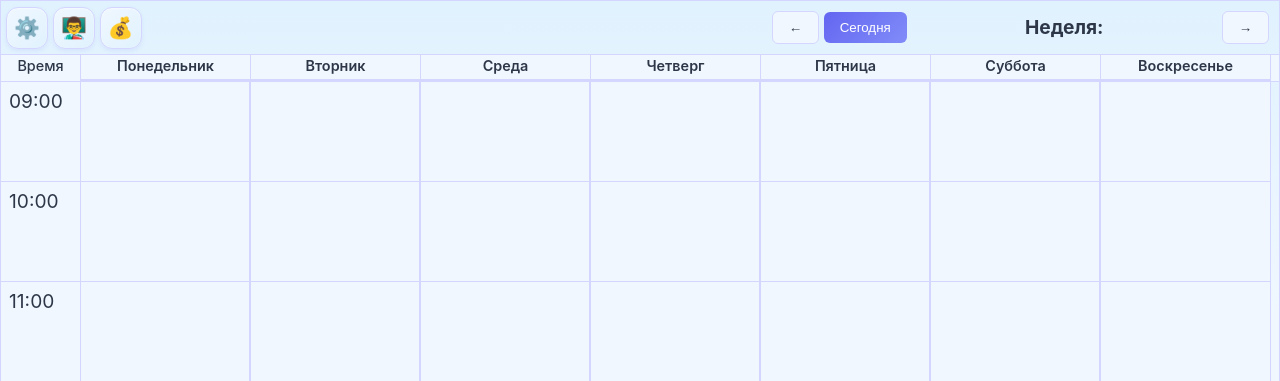
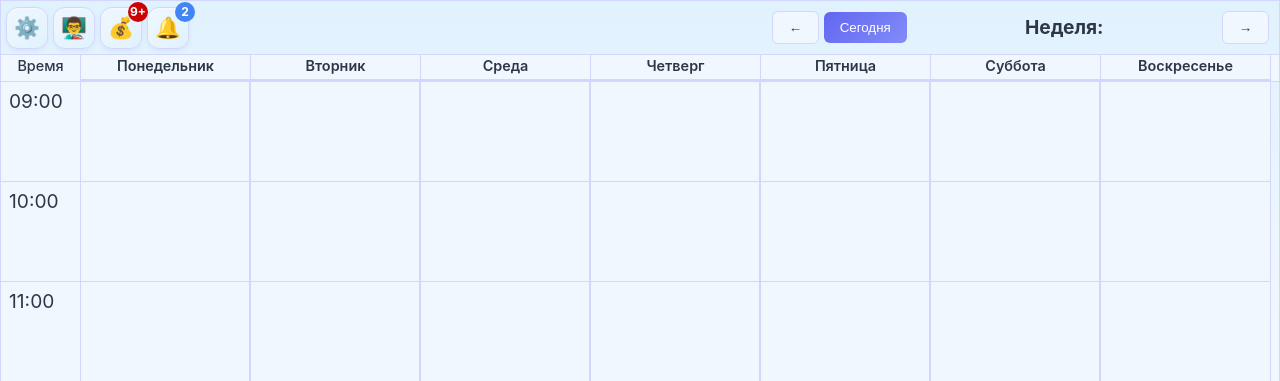
Before and after one commit to Picalfer/ScheduleDjangoApp, a Django app: page / in a window 1280 px wide. Shown: the part 56-437 px from the top of the page. Run offline with Django 5.2, Linux system fonts and the light colour scheme; the visitor is signed in with stand-in values (Sample User, id 1); data comes from the database, SQL or seed files in the repository; data that the repository does not hold is empty.

Commit message:
add ui btn for attention btn, refactor css, refactor html - for sub header with btns. add counters notification for payment and attention btns

```diff
--- a/core/static/core/css/calendar.css
+++ b/core/static/core/css/calendar.css
@@ -158,140 +109,6 @@
 
 .open-window:hover {
     background: var(--open-window-bg);
-}
-
-.icon-button {
-    width: 42px;
-    height: 42px;
-    border-radius: 12px;
-    background: linear-gradient(135deg, var(--header-bg), var(--bg));
-    cursor: pointer;
-    transition: all 0.2s ease;
-    display: flex;
-    align-items: center;
-    justify-content: center;
-    font-size: 1.3em;
-    color: var(--primary-color);
-    box-shadow: 0 2px 4px rgba(99, 102, 241, 0.1),
-    inset 0 1px 2px rgba(255, 255, 255, 0.5);
-    border: 1px solid var(--border-color);
-    position: relative;
-    overflow: hidden;
-}
-
-.icon-button::before {
-    content: '';
-    position: absolute;
-    top: 0;
-    left: 0;
-    right: 0;
-    bottom: 0;
-    background: linear-gradient(135deg, rgba(99, 102, 241, 0.1), transparent);
-    opacity: 0;
-    transition: opacity 0.2s ease;
-}
-
-.icon-button:hover {
-    transform: translateY(-1px);
-    box-shadow: 0 4px 8px rgba(99, 102, 241, 0.15),
-    inset 0 1px 2px rgba(255, 255, 255, 0.5);
-    border-color: rgba(99, 102, 241, 0.3);
-}
-
-.icon-button:hover::before {
-    opacity: 1;
-}
-
-.icon-button:active {
-    transform: translateY(0);
-    box-shadow: 0 1px 2px rgba(99, 102, 241, 0.1),
-    inset 0 1px 2px rgba(255, 255, 255, 0.5);
-}
-
-.icon-button-rotate:hover {
-    box-shadow: 0 4px 8px rgba(0, 0, 0, 0.3),
-    inset 0 1px 2px rgba(255, 255, 255, 0.1);
-}
-
-.icon-button-rotate:hover span {
-    animation: spin 0.8s ease;
-}
-
-@keyframes spin {
-    from {
-        transform: rotate(0deg);
-    }
-
-    to {
-        transform: rotate(180deg);
-    }
-}
-
-.icon-button-float:hover span {
-    animation: float 0.6s ease-in-out infinite;
-}
-
-@keyframes float {
-    0% {
-        transform: translateY(0);
-    }
-
-    50% {
-        transform: translateY(-4px);
-    }
-
-    100% {
-        transform: translateY(0);
-    }
-}
-
-
-#week-info-left {
-    display: flex;
-    flex-direction: row;
-    gap: 5px;
-    align-items: center;
-    justify-content: center;
-}
-
-#open-windows-controls {
-    display: flex;
-    align-items: center;
-    background-color: var(--header-bg);
-    height: fit-content;
-    text-align: center;
-    width: fit-content;
-    color: var(--text-primary);
-    padding: 7px;
-    border-radius: 8px;
-    box-shadow: 0 2px 4px rgba(0, 0, 0, 0.5);
-    border: 1px solid var(--border-color);
-}
-
-#open-windows-controls span {
-    margin-right: 10px;
-    font-weight: bold;
-    color: var(--text-primary);
-}
-
-#open-windows-controls button {
-    margin-right: 5px;
-    padding: 6px 10px;
-    border: none;
-    border-radius: 4px;
-    background-color: var(--primary-color);
-    color: var(--text-primary);
-    cursor: pointer;
-    transition: background-color 0.3s;
-}
-
-#open-windows-controls button:hover {
-    background-color: var(--primary-hover);
-}
-
-#open-windows-controls button:focus {
-    outline: none;
-    box-shadow: 0 0 0 2px rgba(99, 102, 241, 0.5);
 }
 
 #notification {
--- a/core/static/core/css/home.css
+++ b/core/static/core/css/home.css
@@ -1,3 +1,4 @@
+@import "subheader.css";
 @import "calendar.css";
 @import "lesson.css";
 @import "modal.css";
--- /dev/null
+++ b/core/static/core/css/subheader.css
@@ -0,0 +1,206 @@
+#week-info {
+    padding: 5px;
+    border-bottom: 1px solid var(--border-color);
+    display: flex;
+    flex-direction: row;
+    justify-content: space-between;
+    gap: 5px;
+}
+
+.week-navigation {
+    display: flex;
+    justify-content: space-between;
+    align-items: center;
+    gap: 10px;
+    width: 40%;
+    padding: 5px;
+}
+
+.week-navigation h2 {
+    text-align: center;
+    font-size: 1.2em;
+}
+
+.icon-button {
+    display: flex;
+    width: 42px;
+    height: 42px;
+    border-radius: 12px;
+    background: linear-gradient(135deg, var(--header-bg), var(--bg));
+    cursor: pointer;
+    transition: all 0.2s ease;
+    align-items: center;
+    justify-content: center;
+    font-size: 1.3em;
+    color: var(--primary-color);
+    box-shadow: 0 2px 4px rgba(99, 102, 241, 0.1),
+    inset 0 1px 2px rgba(255, 255, 255, 0.5);
+    border: 1px solid var(--border-color);
+    position: relative;
+    overflow: hidden;
+}
+
+.icon-button::before {
+    content: '';
+    position: absolute;
+    top: 0;
+    left: 0;
+    right: 0;
+    bottom: 0;
+    background: linear-gradient(135deg, rgba(99, 102, 241, 0.1), transparent);
+    opacity: 0;
+    transition: opacity 0.2s ease;
+}
+
+.icon-button:hover {
+    transform: translateY(-1px);
+    box-shadow: 0 4px 8px rgba(99, 102, 241, 0.15),
+    inset 0 1px 2px rgba(255, 255, 255, 0.5);
+    border-color: rgba(99, 102, 241, 0.3);
+}
+
+.icon-button:hover::before {
+    opacity: 1;
+}
+
+.icon-button:active {
+    transform: translateY(0);
+    box-shadow: 0 1px 2px rgba(99, 102, 241, 0.1),
+    inset 0 1px 2px rgba(255, 255, 255, 0.5);
+}
+
+.icon-rotate:hover {
+    box-shadow: 0 4px 8px rgba(0, 0, 0, 0.3),
+    inset 0 1px 2px rgba(255, 255, 255, 0.1);
+}
+
+.icon-rotate:hover span {
+    animation: spin 0.8s ease;
+}
+
+@keyframes spin {
+    from {
+        transform: rotate(0deg);
+    }
+
+    to {
+        transform: rotate(180deg);
+    }
+}
+
+.icon-float:hover span {
+    animation: float 0.6s ease-in-out infinite;
+}
+
+@keyframes float {
+    0% {
+        transform: translateY(0);
+    }
+
+    50% {
+        transform: translateY(-4px);
+    }
+
+    100% {
+        transform: translateY(0);
+    }
+}
+
+.button-wrapper {
+    position: relative;
+    display: inline-block;
+}
+
+.notification-badge {
+    position: absolute;
+    top: -5px;
+    right: -6px;
+    background-color: #ff4444;
+    color: white;
+    border-radius: 20px;
+    padding: 1px;
+    min-width: 20px;
+    height: 20px;
+    font-size: 12px;
+    display: none;
+    align-items: center;
+    justify-content: center;
+    font-weight: bold;
+}
+
+.icon-button-float + .notification-badge {
+    border-color: var(--bg);
+}
+
+#week-info-left {
+    display: flex;
+    flex-direction: row;
+    gap: 5px;
+    align-items: center;
+    justify-content: center;
+}
+
+#open-windows-controls {
+    display: flex;
+    align-items: center;
+    background-color: var(--header-bg);
+    height: fit-content;
+    text-align: center;
+    width: fit-content;
+    color: var(--text-primary);
+    padding: 7px;
+    border-radius: 8px;
+    box-shadow: 0 2px 4px rgba(0, 0, 0, 0.5);
+    border: 1px solid var(--border-color);
+}
+
+#open-windows-controls span {
+    margin-right: 10px;
+    font-weight: bold;
+    color: var(--text-primary);
+}
+
+#open-windows-controls button {
+    margin-right: 5px;
+    padding: 6px 10px;
+    border: none;
+    border-radius: 4px;
+    background-color: var(--primary-color);
+    color: var(--text-primary);
+    cursor: pointer;
+    transition: background-color 0.3s;
+}
+
+#open-windows-controls button:hover {
+    background-color: var(--primary-hover);
+}
+
+#open-windows-controls button:focus {
+    outline: none;
+    box-shadow: 0 0 0 2px rgba(99, 102, 241, 0.5);
+}
+
+.nav-button {
+    padding: 8px 16px;
+    border: 1px solid var(--border-color);
+    border-radius: 6px;
+    font-weight: 500;
+    transition: all 0.2s ease;
+    background-color: var(--header-bg);
+    color: var(--text-primary);
+}
+
+.nav-button:hover {
+    background-color: var(--bg);
+    border-color: var(--text-secondary);
+}
+
+#current-week {
+    background: linear-gradient(135deg, var(--primary-color), #818cf8);
+    color: white;
+    border: none;
+}
+
+#current-week:hover {
+    background: linear-gradient(135deg, var(--primary-hover), #6366f1);
+}
--- a/core/static/core/schedule/app.js
+++ b/core/static/core/schedule/app.js
@@ -33,7 +33,7 @@ function setAdminTools() {
     })
 }
 
-export const scheduleState = { isAnother: false };
+export const scheduleState = {isAnother: false};
 
 // Важен порядок инициализации
 export const repository = new Repository();
--- a/core/static/core/schedule/utils.js
+++ b/core/static/core/schedule/utils.js
@@ -119,3 +119,31 @@ export function closeConfirmationModal() {
         confirmationModal.style.display = 'none';
     }
 }
+
+export function updateCounter(
+    elementId,
+    count,
+    {
+        colorNormal = '#4285f4',
+        colorAlert = '#cc0000',
+        alertThreshold = 3,
+        maxDisplay = 9
+    } = {}
+) {
+    const counter = document.getElementById(elementId);
+    if (!counter) return;
+
+    if (count > 0) {
+        // Форматирование числа (9+ если больше maxDisplay)
+        counter.textContent = count > maxDisplay ? `${maxDisplay}+` : count;
+        counter.style.display = 'flex';
+
+        // Установка цвета в зависимости от порога
+        counter.style.backgroundColor = count >= alertThreshold ? colorAlert : colorNormal;
+    } else {
+        counter.style.display = 'none';
+    }
+}
+
+updateCounter('attention-counter', 2);
+updateCounter('payments-counter', 12);
--- a/core/templates/core/home.html
+++ b/core/templates/core/home.html
@@ -3,7 +3,6 @@
 
 {% block extra_css %}
     <link rel="stylesheet" href="{% static 'core/css/home.css' %}">
-    <link rel="stylesheet" href="https://cdn.jsdelivr.net/npm/flatpickr/dist/flatpickr.min.css">
 {% endblock %}
 
 {% block content %}
@@ -11,19 +10,37 @@
         {% csrf_token %}
         <div id="week-info">
             <div id="week-info-left">
-                <button id="settings-button" title="Настройки"
-                        class="icon-button icon-button-rotate"><span>⚙️</span></button>
+                <div class="button-wrapper">
+                    <button id="settings-button" title="Настройки" class="icon-button icon-rotate">
+                        <span>⚙️</span>
+                    </button>
+                </div>
                 {% if user.is_staff %}
-                    <div id="admin-panel" style="display: inline-block">
-                        <button id="teachers-button" title="Преподаватели" class="icon-button icon-button-float"
-                                style="display: inline-block;"><span>‍👨‍🏫</span></button>
-                        <button id="payments-button" title="Выплаты" class="icon-button icon-button-float"
-                                style="display: inline-block;"><span>‍💰</span></button>
-                        {% comment %}
+                    <div class="button-wrapper">
+                        <button id="teachers-button" title="Преподаватели" class="icon-button icon-float">
+                            <span>‍👨‍🏫</span>
+                        </button>
+                    </div>
+
+                    <div class="button-wrapper">
+                        <button id="payments-button" title="Выплаты преподавателям"
+                                class="icon-button icon-float">
+                            <span>‍💰</span>
+                        </button>
+                        <span id="payments-counter" class="notification-badge">0</span>
+                    </div>
+
+                    <div class="button-wrapper">
+                        <button id="attention-button" title="Требует оплаты уроков"
+                                class="icon-button icon-float">
+                            <span>🔔</span>
+                        </button>
+                        <span id="attention-counter" class="notification-badge">0</span>
+                    </div>
+                    {% comment %}
                         <button id="add-student-button" title="Добавить расписание ученика"
                                 class="icon-button icon-button-float"
                                 style="display: inline-block;"><span>➕</span></button>{% endcomment %}
-                    </div>
                 {% endif %}
                 <div id="open-windows-controls" style="display: none;">
                     <span>Отметьте открытые окна</span>
@@ -235,7 +252,6 @@
 {% endblock %}
 
 {% block scripts %}
-    <script src="https://cdn.jsdelivr.net/npm/flatpickr"></script>
     <script>
         let currentUserId = {{ user_id }};
         let currentTeacherId = {{ teacher_id }}
```
Also changed, not shown: other parts of core/static/core/css/calendar.css (+0 -50 lines).
